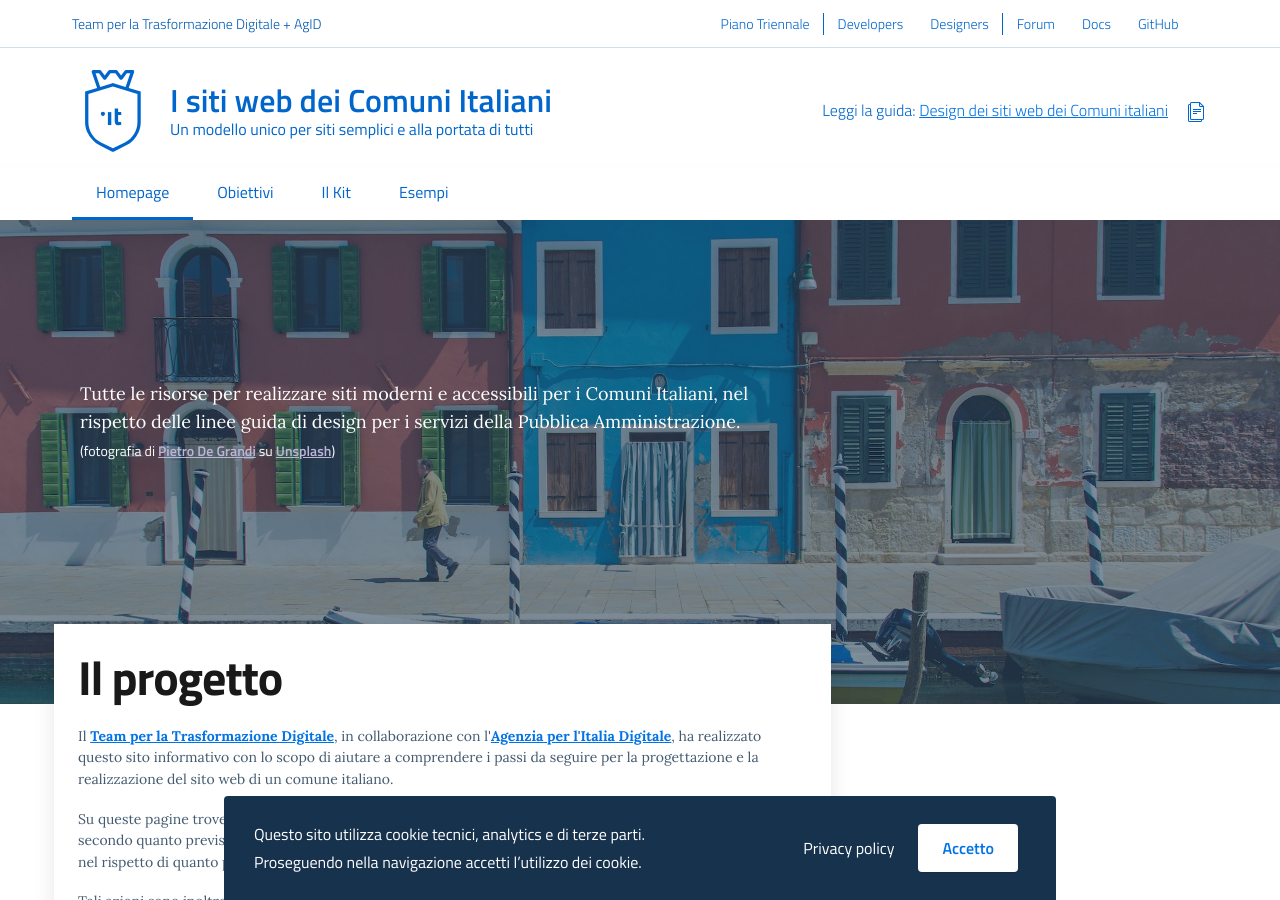
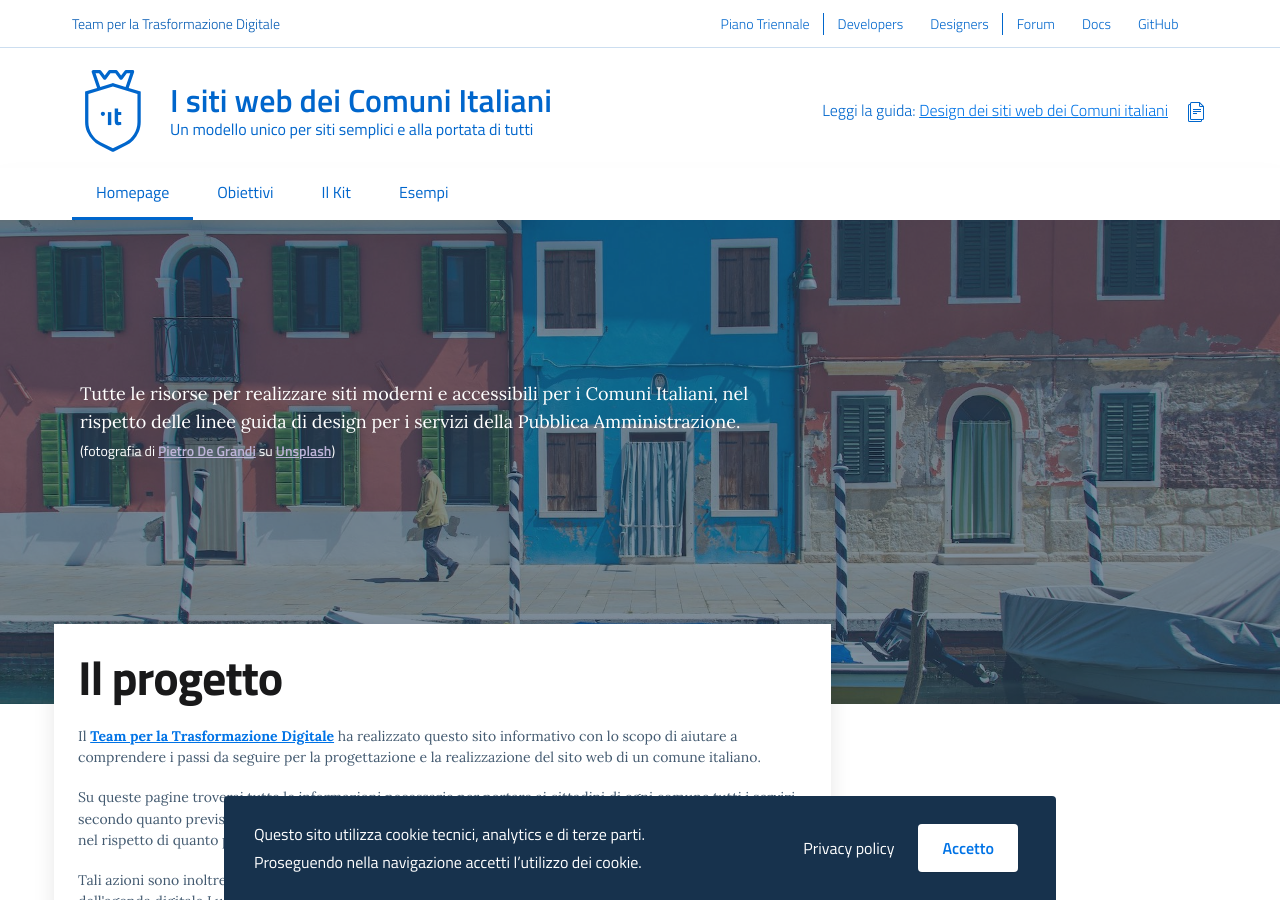
Before and after one commit to italia/design-comuni-prototipi, a Jekyll site: the page built from index.md, in a window 1280 px wide and 900 px high. Built offline with Jekyll 4.4.1, drawn with Linux system fonts in a browser that asks for light colours.

Commit message:
Aggiunti loghi Designers Italia, rimosso AGID

```diff
--- a/_data/t.yml
+++ b/_data/t.yml
@@ -21,7 +21,7 @@
 ## Site author
 author:
   en: "Digital Transformation Team"
-  it: "Team per la Trasformazione Digitale + AgID"
+  it: "Team per la Trasformazione Digitale"
 
 ## Social
 social-links:
--- a/_includes/footer/footer.html
+++ b/_includes/footer/footer.html
@@ -3,7 +3,7 @@
     <div class="container">
       <section>
         <div class="row clearfix">
-          <div class="col-12 col-lg-4">
+          <div class="col-12 col-lg-6">
             <div class="it-brand-wrapper">
               <a href="{{ site.baseurl }}/">
                 <img class="icon" src="{{ site.baseurl }}{{ site.data.t.icon }}" alt="{{ site.name }} logo"
@@ -15,7 +15,7 @@
               </a>
             </div>
           </div>
-          <div class="col-12 col-md-6 col-lg-4 d-flex">
+          <div class="col-12 col-md-6 col-lg-3 d-flex">
             <div class="it-brand-wrapper">
               <a href="https://teamdigitale.governo.it/" target="_blank">
                 <img src="{{ site.baseurl }}/assets/images/icons/logo-team-digitale-full.svg"
@@ -23,11 +23,11 @@
               </a>
             </div>
           </div>
-          <div class="col-12 col-md-6 col-lg-4 d-flex">
+          <div class="col-12 col-md-6 col-lg-3 d-flex">
             <div class="it-brand-wrapper">
-              <a href="https://www.agid.gov.it/" target="_blank">
-                <img src="{{ site.baseurl }}/assets/images/icons/logo-agid.svg"
-                     alt="Agenzia per l'Italia Digitale" height="40">
+              <a href="https://designers.italia.it/" target="_blank">
+                <img src="{{ site.baseurl }}/assets/images/icons/logo-designers-outlines.svg"
+                     alt="Designers Italia" height="40">
               </a>
             </div>
           </div>
--- a/_includes/home/hero.html
+++ b/_includes/home/hero.html
@@ -23,7 +23,7 @@
         <div class="card card-bg">
           <div class="card-body">
             <h1 class="card-title">Il progetto</h1>
-            <p class="card-text">Il <a href="https://teamdigitale.governo.it/" target="_blank" class="font-weight-semibold">Team per la Trasformazione Digitale</a>, in collaborazione con l'<a href="https://www.agid.gov.it/" target="_blank" class="font-weight-semibold">Agenzia per l'Italia Digitale</a>, ha realizzato questo sito informativo con lo scopo di aiutare a comprendere i passi da seguire per la progettazione e la realizzazione del sito web di un comune italiano.</p>
+            <p class="card-text">Il <a href="https://teamdigitale.governo.it/" target="_blank" class="font-weight-semibold">Team per la Trasformazione Digitale</a> ha realizzato questo sito informativo con lo scopo di aiutare a comprendere i passi da seguire per la progettazione e la realizzazione del sito web di un comune italiano.</p>
             <p class="card-text">Su queste pagine troverai tutte le informazioni necessarie per portare ai cittadini di ogni comune tutti i servizi secondo quanto previsto dalle più recenti <a href="https://docs.italia.it/italia/designers-italia/design-linee-guida-docs/" target="_blank" class="font-weight-semibold">Linee Guida di design per i servizi della Pubblica Amministrazione</a>, nel rispetto di quanto previsto dal <a href="https://docs.italia.it/italia/piano-triennale-ict/codice-amministrazione-digitale-docs/" target="_blank" class="font-weight-semibold">Codice dell'Amministrazione Digitale</a>.</p>
             <p class="card-text">Tali azioni sono inoltre tra le raccomandazioni indicate dal Commissario Straordinario per l'attuazione dell'agenda digitale Luca Attias nel suo post su Medium, che indica i dieci passi per diventare un’amministrazione virtuosa e vincere la partita per la trasformazione digitale:</p>
             <div class="it-list-wrapper">
```
Also changed, not shown: assets/images/icons/logo-agid.svg (deleted), assets/images/icons/logo-designers-outlines.svg (added), assets/images/icons/logo-designers.svg (added).
